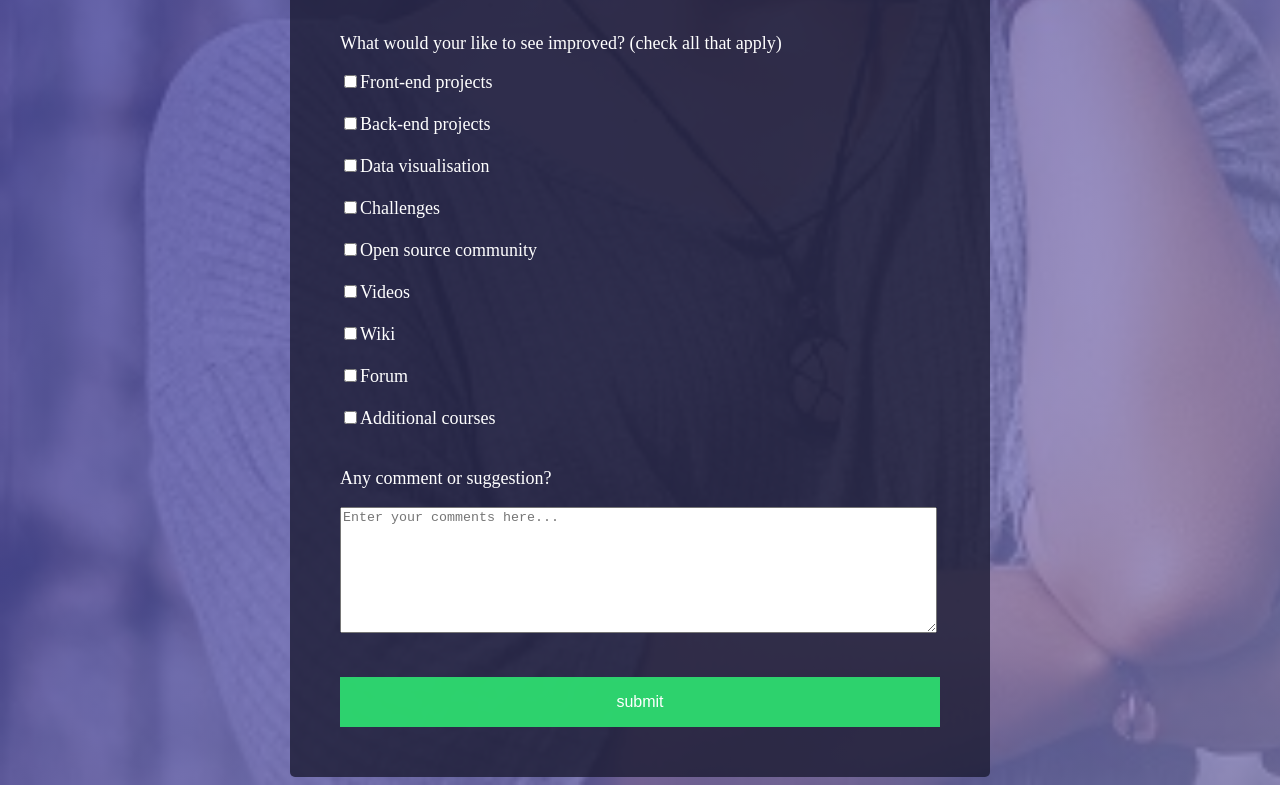
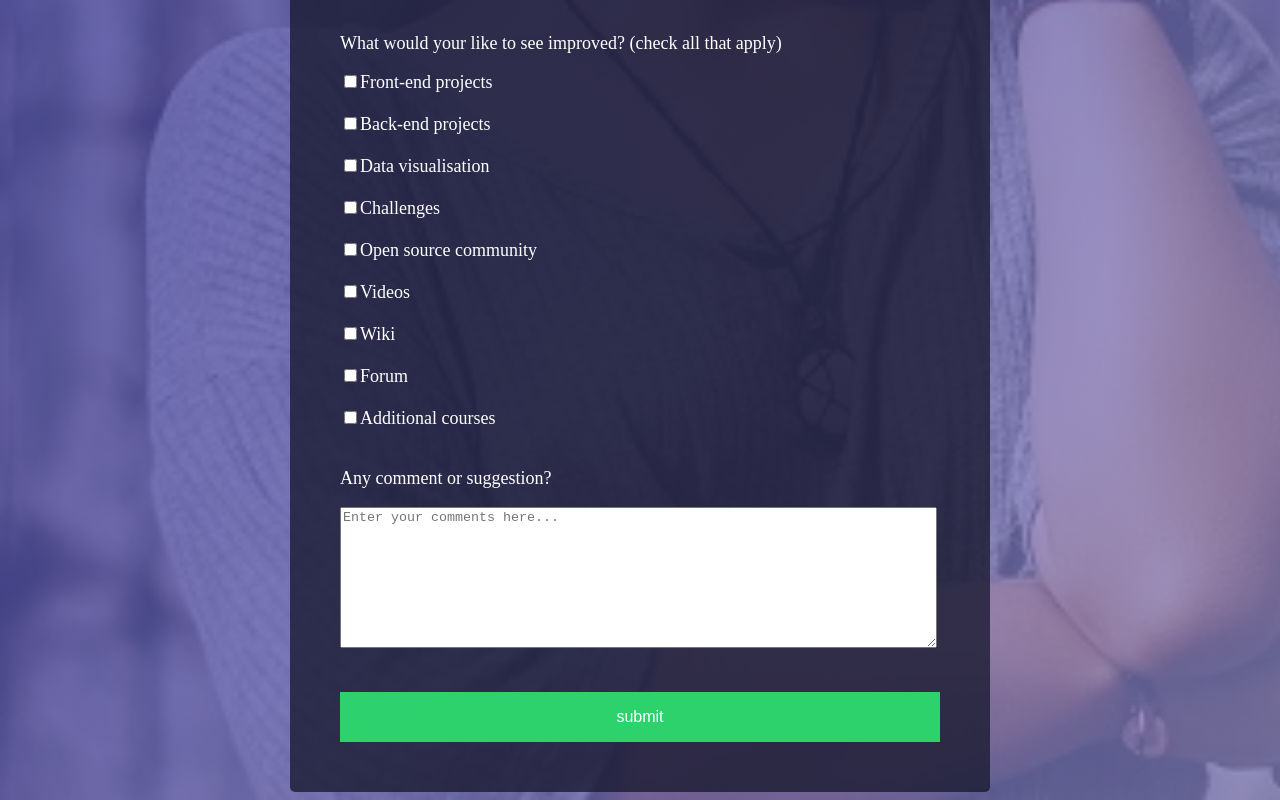
Before and after one commit to Nathanael-Lontsi/Survey-page, a plain HTML site: page index.html in a window 1280 px wide. Shown: the part 953-1753 px from the top of the page. Drawn offline with Linux system fonts and the light colour scheme.

Commit message:
created a new branch

```diff
--- a/index.html
+++ b/index.html
@@ -57,7 +57,7 @@
         <input type="checkbox">Forum<br></br>
         <input type="checkbox">Additional courses<br></br>
         <p>Any comment or suggestion?</p>
-        <textarea cols="72" rows="8" type="comment" placeholder="Enter your comments here..."></textarea></p></br>
+        <textarea cols="72" rows="9" type="comment" placeholder="Enter your comments here..."></textarea></p></br>
         <div>
             <div class="center">
             <button class="btn">
```
